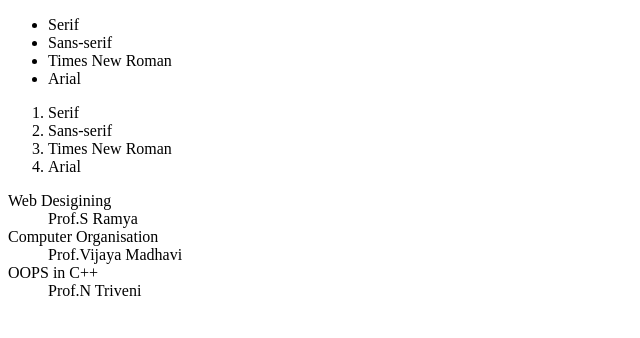
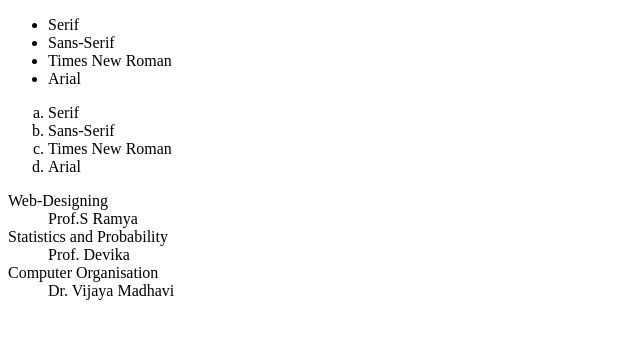
Before and after one commit to mwasiya18/WD-ASSIGNMENT-1, a plain HTML site: page list.html in a window 1280 px wide. Shown: the whole page, without its empty margins (0-640 px from the left). Drawn offline with Linux system fonts and the light colour scheme.

Commit message:
Update list.html

```diff
--- a/list.html
+++ b/list.html
@@ -2,24 +2,24 @@
 <html>
 <body>
 <ul>
-<li>Serif</li>
-<li>Sans-serif</li>
+<li> Serif </li>
+<li>Sans-Serif</li>
 <li>Times New Roman</li>
 <li>Arial</li>
 </ul>
-<ol>
-<li>Serif</li>
-<li>Sans-serif</li>
+<ol type="a">
+<li> Serif </li>
+<li>Sans-Serif</li>
 <li>Times New Roman</li>
 <li>Arial</li>
 </ol>
 <dl>
-<dt>Web Desigining</dt>
+<dt>Web-Designing</dt>
 <dd>Prof.S Ramya</dd>
+<dt>Statistics and Probability</dt>
+<dd>Prof. Devika</dd>
 <dt>Computer Organisation</dt>
-<dd>Prof.Vijaya Madhavi</dd>
-<dt>OOPS in C++</dt>
-<dd>Prof.N Triveni</dd>
+<dd>Dr. Vijaya Madhavi</dd>
 </dl>
 </body>
 </html>
```
